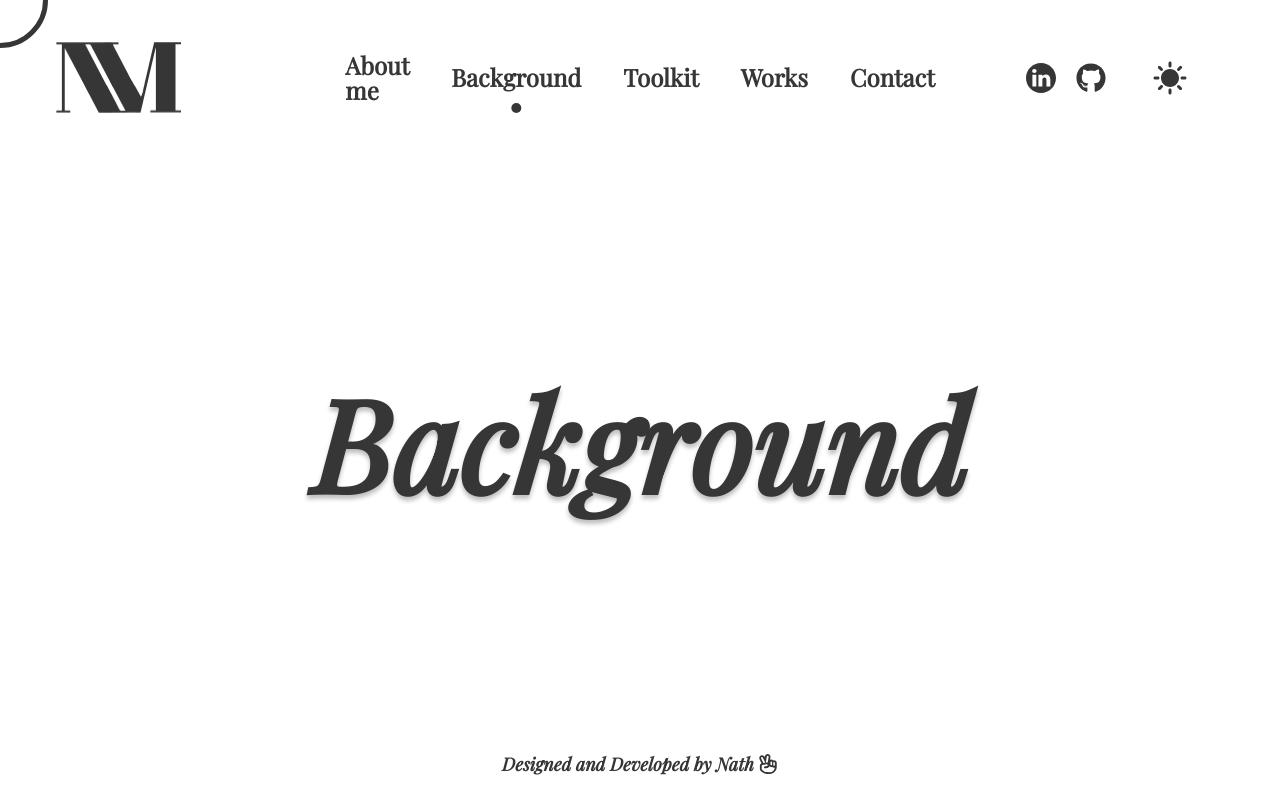
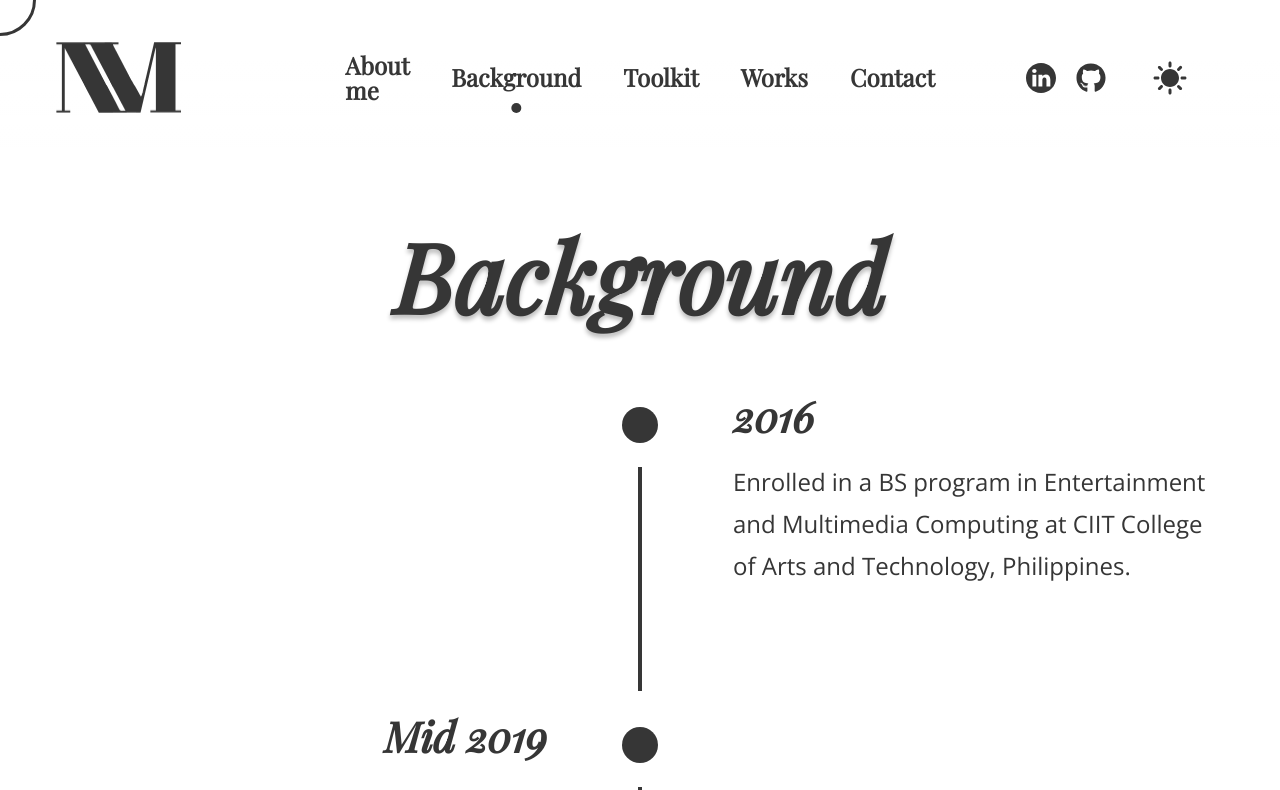
Before and after one commit to nathrmendoza/dev-portfolio, a React (Vite) app: page /background in a window 1280 px wide. Shown: the top 790 px of the page. Built offline with nearby package versions, Linux system fonts and the light colour scheme; a web font is replaced by a local one.

Commit message:
animation improvements

```diff
--- a/src/App.jsx
+++ b/src/App.jsx
@@ -44,7 +44,7 @@ function App() {
       <AnimatePresence>
         <Routes location={location} key={location.pathname}>
           <Route index element={<Home />} />
-          <Route path="/background" element={<Background/>} />
+          <Route path="/background" element={<Background themeColor={currentTheme}/>} />
           <Route path="/toolkit" element={<Toolkit/>} />
           <Route path="/works" element={<Works/>} />
           <Route path="/contact" element={<Contact/>} />
--- /dev/null
+++ b/src/components/BackgroundItem.jsx
@@ -0,0 +1,65 @@
+import styled from "styled-components";
+import { Paragraph } from "../styles/Typography";
+import { getTheme } from "../styles/ThemeUtils";
+
+const BackgroundItem = ({work, orient}) => {
+    const {date, description} = work;
+
+    const BIRow = styled.div`
+        width: 100%;
+        display: flex;
+        justify-content: ${orient === 'right' ? 'flex-end' : 'flex-start'}
+    `
+
+    const BIInner = styled.div`
+        width: 50%;
+        ${orient === 'right' ? 'padding-left: 93px' : 'padding-right: 93px'};
+        position: relative;
+        text-align: ${orient === 'right' ? 'left' : 'right'};
+        min-height: 320px;
+
+        &:before {
+            content: '';
+            width: 36px;
+            height: 36px;
+            border-radius: 50%;
+            background: ${getTheme('mainColor')};
+            position: absolute;
+            top: 12px;
+            ${orient === 'right' ? 'left: -18px;' : 'right: -18px'};
+            transition: background-color 0.6s ease-out;
+        }
+
+        &:after {
+            content: '';
+            width: 4px;
+            height: calc(100% - 48px - 48px);
+            position: absolute;
+            bottom: 24px;
+            ${orient === 'right' ? 'left' : 'right'}: -2px;
+            background: ${getTheme('mainColor')};
+            display: inline-block;
+        }
+    `
+
+    return (
+        <BIRow>
+            <BIInner>
+                <DateText>{date}</DateText>
+                <Paragraph>{description}</Paragraph>
+            </BIInner>
+        </BIRow>
+    )
+}
+
+const DateText = styled.h4`
+    font-family: ${getTheme('serif')};
+    font-size: 42px;
+    line-height: 1;
+    font-weight: 700;
+    font-style: italic;
+    color: ${getTheme('mainColor')};
+    margin-bottom: 24px;
+`
+
+export default BackgroundItem
--- a/src/components/CustomCursor.jsx
+++ b/src/components/CustomCursor.jsx
@@ -26,15 +26,15 @@ const CustomCursor = () => {
     const hoverElements = document.querySelectorAll('button, a');
     const handleMouseEnter = () => {
         if (mouseContainer.current) {
-            mouseContainer.current.style.width = '72px';
-            mouseContainer.current.style.height = '72px';
+            mouseContainer.current.style.width = '56px';
+            mouseContainer.current.style.height = '56px';
         }
     }
 
     const handleMouseLeave = () => {
         if (mouseContainer.current) {
-            mouseContainer.current.style.width = '96px';
-            mouseContainer.current.style.height = '96px';
+            mouseContainer.current.style.width = '72px';
+            mouseContainer.current.style.height = '72px';
         }
     }
 
@@ -90,10 +90,10 @@ const CustomCursor = () => {
 }
 
 const CursorContainer = styled.div`
-    width: 96px;
-    height: 96px;
+    width: 72px;
+    height: 72px;
     border-radius: 100%;
-    border: 5px solid ${getTheme('mainColor')};
+    border: 3px solid ${getTheme('mainColor')};
     position: fixed;
     z-index: 100;
     background: ${getTheme('mainColor')};
--- a/src/components/Header.jsx
+++ b/src/components/Header.jsx
@@ -15,6 +15,22 @@ import LogoAnimWrapper from '../utils/LogoAnimWrapper'
 import Navigation from './Navigation'
 import { Link } from 'react-router-dom'
 
+import { motion } from 'framer-motion'
+
+const animations = {
+    initial: {opacity: 0 },
+    animate: {opacity: 1,
+        transition: {
+            duration: 2
+        }
+    },
+    final: {opacity: 0,
+        transition: {
+            duration: 2
+        }
+    },
+}
+
 const Header = ({toggleThemeFunc, themeColor}) => {
 
     const defaultSocMed = {
@@ -25,6 +41,11 @@ const Header = ({toggleThemeFunc, themeColor}) => {
 
     return (
         <HeaderMain>
+            {
+                themeColor === 'light'
+                ? <BackgroundLight variants={animations} initial="initial" animate="animate" exit="final"/>
+                : <BackgroundDark variants={animations} initial="initial" animate="animate" exit="final"/>
+            }
             <MainNoHeight>
                 <FlexContainer>
                     <LogoContainer>
@@ -60,12 +81,32 @@ const Header = ({toggleThemeFunc, themeColor}) => {
     )
 }
 
+const BackgroundLight = styled(motion.div)`
+    position: absolute;
+    top: 0;
+    left: 0;
+    width: 100%;
+    height: 100%;
+    background: #FFFFFF;
+    background: linear-gradient(0deg, rgba(255,255,255,0) 0%, rgba(255,255,255,1) 65%);
+`
+const BackgroundDark = styled(motion.div)`
+    position: absolute;
+    top: 0;
+    left: 0;
+    width: 100%;
+    height: 100%;
+    background: #FFFFFF;
+    background: linear-gradient(0deg, rgba(54,54,54,0) 0%, rgba(54,54,54,1) 65%);
+`
+
 const HeaderMain = styled.div`
     width: 100%;
     top: 0;
     left: 0;
     position: sticky;
-    background-color: ${getTheme('bodyColor')};
+    // background: ${getTheme('bodyColor')};
+    // background: ${getTheme('headerGradient')};
     z-index: 99;
     transition: background-color 0.6s ease-in-out;
 `
--- a/src/routes/Background.jsx
+++ b/src/routes/Background.jsx
@@ -1,15 +1,53 @@
-import { MainContainer } from "../styles/ThemeContainers"
-import { HeroHeading } from "../styles/Typography"
+import styled from "styled-components"
+import { MainContainer, LargeWrapper } from "../styles/ThemeContainers"
+import { SectionHeading } from "../styles/Typography"
 import PageAnimWrapper from "../utils/PageAnimWrapper"
+import BackgroundItem from "../components/BackgroundItem"
+import MultiDot from '../assets/multidot.svg?react';
 
-const Background = () => {
+const worksData = [
+    {
+        date: "2016",
+        description: "Enrolled in a BS program in Entertainment and Multimedia Computing at CIIT College of Arts and Technology, Philippines."
+    },
+    {
+        date: "Mid 2019",
+        description: "Completed an internship at University of the Philippines Diliman, College of Social Science and Philosophy, focusing on managing the CSSP school portal."
+    },
+    {
+        date: "2019 - 2021",
+        description: "Worked as a front-end developer at Optimind Technology Solutions, focusing on projects for clients in the Philippines and Hong Kong. Responsibilities included website development, ad banners, and email templates. Additionally, led and assisted other front-end developers in adhering to industry standards."
+    },
+    {
+        date: "2021 - 2024",
+        description: "Joined Sonnet Digital as a front-end developer, collaborating with clients from Australia, New Zealand, and the U.S. Developed various web applications, including informational websites, school portals, ecommerce sites, and internal tools."
+    }
+]
+
+const Background = ({themeColor}) => {
+    const MultiDotElement = styled(MultiDot)`
+        position: absolute;
+        left: 50%;
+        bottom: 48px;
+        transform: translateX(-50%) ${themeColor === 'dark' ? 'rotate(180deg)' : 'rotate(0)'};
+    `
+
     return (
-        <MainContainer style={{display: 'flex', alignItems: 'center', justifyContent: 'center', flexDirection: 'column'}}>
+        <MainContainer>
             <PageAnimWrapper>
-                <HeroHeading>Background</HeroHeading>
+                <InnerWrapper>
+                    <SectionHeading style={{marginBottom: '72px'}}>Background</SectionHeading>
+                    {worksData.map((work, index) => <BackgroundItem key={index} work={work} orient={index % 2 === 0 ? 'right' : 'left'}/>)}
+                    <MultiDotElement />
+                </InnerWrapper>
             </PageAnimWrapper>
         </MainContainer>
     )
 }
 
+const InnerWrapper = styled(LargeWrapper)`
+    padding: 72px 0 124px;
+    position: relative;
+`
+
 export default Background
--- a/src/routes/Home.jsx
+++ b/src/routes/Home.jsx
@@ -17,7 +17,7 @@ const Home = () => {  const [textIndex, setTextIndex] = useState(0);
     }, [])
 
     return (
-        <MainContainer>
+        <HeroWrapper>
             <PageAnimWrapper>
                 <MediumWrapper>
                     <CustomHeroHeading>Nath the De<TextTransition springConfig={presets.gentle}>{HEROTEXT[textIndex % HEROTEXT.length]}</TextTransition></CustomHeroHeading>
@@ -26,11 +26,18 @@ const Home = () => {  const [textIndex, setTextIndex] = useState(0);
                     </Paragraph>
                 </MediumWrapper>
             </PageAnimWrapper>
-        </MainContainer>
+        </HeroWrapper>
     )
 }
 
 export default Home
+
+const HeroWrapper = styled(MainContainer)`
+    display: flex;
+    align-items: center;
+    justify-content: center;
+    flex-direction: column;
+`
 
 const CustomHeroHeading = styled(HeroHeading)`
     display: flex;
--- a/src/styles/ThemeContainers.js
+++ b/src/styles/ThemeContainers.js
@@ -6,10 +6,12 @@ export const MainContainer = styled.div`
     padding: 0 56px;
     margin: 0 auto;
     min-height: calc(100vh - 155px - 72px);
-    display: flex;
-    align-items: center;
-    justify-content: center;
-    flex-direction: column;
+`
+
+export const LargeWrapper = styled.div`
+    width: 100%;
+    max-width: 1440px;
+    margin: 0 auto;
 `
 
 export const MediumWrapper = styled.div`
--- a/src/styles/theme.js
+++ b/src/styles/theme.js
@@ -9,7 +9,8 @@ export const darkTheme = {
     bodyColor: "#363636",
     mainColor: "#FFFFFF",
     textShadowD: "0 4px 4px rgba(0, 0, 0, 0.6)",
-    socBorder: "rgba(255,255,255,0.25)"
+    socBorder: "rgba(255,255,255,0.25)",
+    headerGradient: "linear-gradient(0deg, rgba(54,54,54,0) 0%, rgba(54,54,54,1) 65%)"
 }
 
 export const lightTheme = {
@@ -17,5 +18,6 @@ export const lightTheme = {
     bodyColor: "#FFFFFF",
     mainColor: "#363636",
     textShadowD: "0 4px 4px rgba(0, 0, 0, 0.25)",
-    socBorder: "rgba(0,0,0,0.25)"
+    socBorder: "rgba(0,0,0,0.25)",
+    headerGradient: "linear-gradient(0deg, rgba(255,255,255,0) 0%, rgba(255,255,255,1) 65%)"
 }
```
Also changed, not shown: src/assets/multidot.svg (added).
